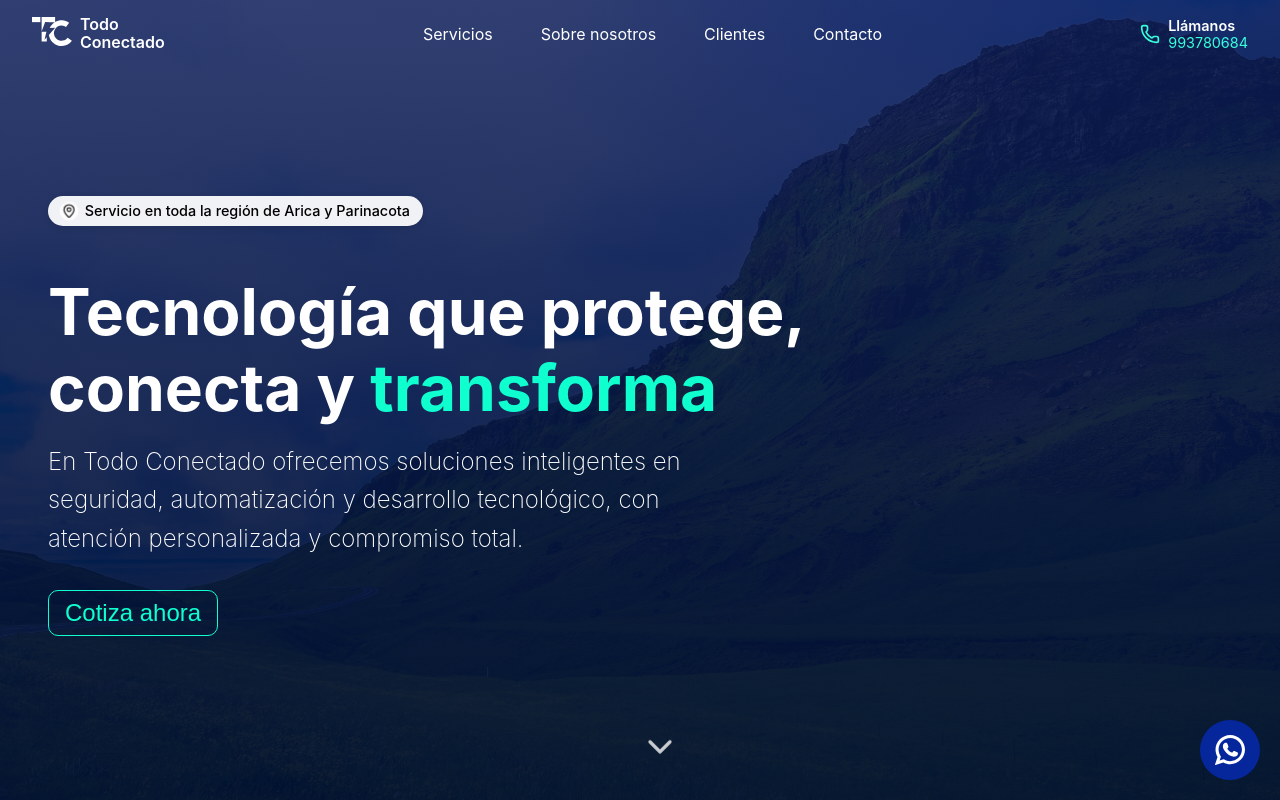
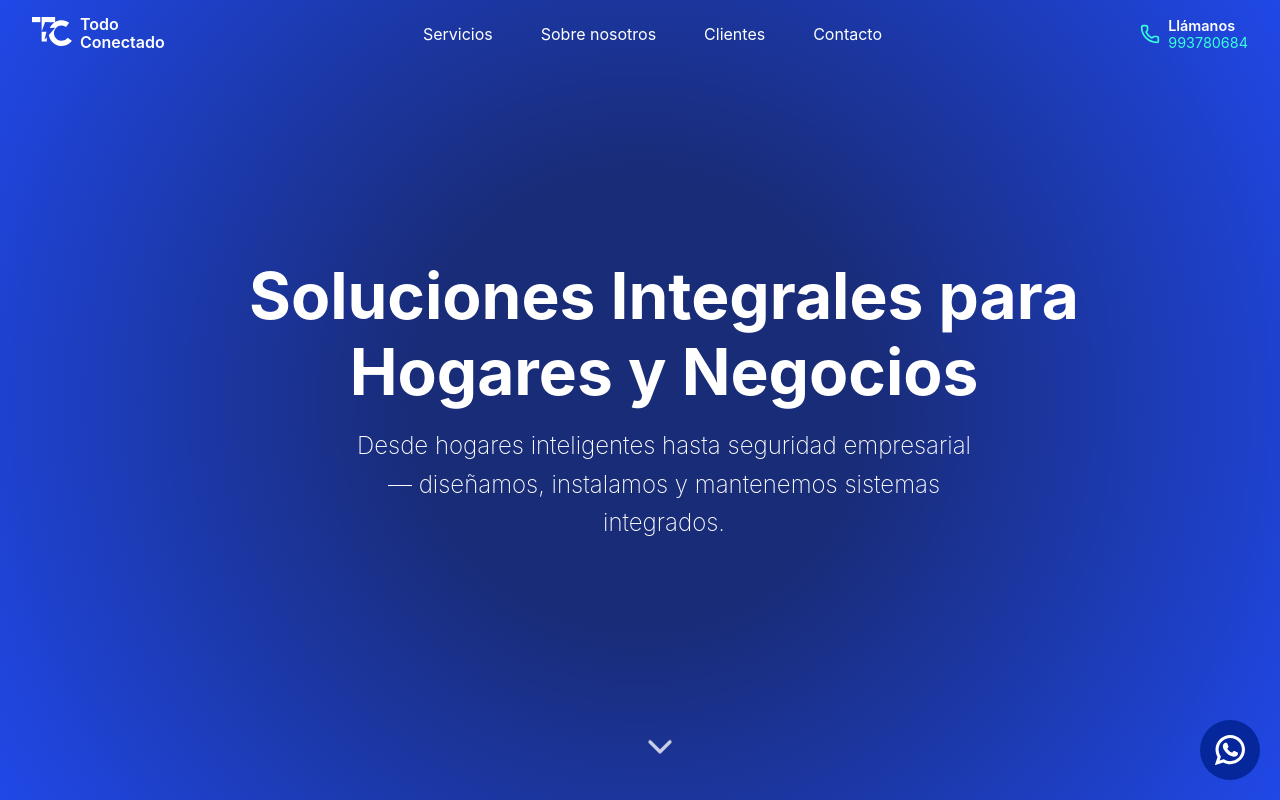
Before and after one commit to toancita/todoconectado-web, a Next.js app: page /services in a window 1280 px wide. Shown: the top 800 px of the page. Built offline with nearby package versions, Linux system fonts and the light colour scheme.

Commit message:
Style: enhance Hero component with customizable props in /services

```diff
--- a/app/components/hero/hero.jsx
+++ b/app/components/hero/hero.jsx
@@ -1,32 +1,57 @@
+
 import React from 'react';
-import styles from './hero.module.css'
-import '../../../app/globals.css'
+import styles from './hero.module.css';
+import '../../../app/globals.css';
 import { MapPin, ChevronDown } from 'lucide-react';
 import Image from 'next/image';
 
-export default function Hero() {
+export default function Hero({
+  title = (<>
+    Tecnología que protege, <br />
+    conecta y <span className="highlight">transforma</span>
+  </>),
+  description = "En Todo Conectado ofrecemos soluciones inteligentes en seguridad, automatización y desarrollo tecnológico, con atención personalizada y compromiso total.",
+  showCotizarBtn = true,
+  backgroundImage = "/backgroundImage.webp",
+  overlayClass = styles.overlay,
+  heroContainerClass = styles.heroContainer,
+  heroImageClass = styles.heroImage,
+  gradient = false,
+  showBackgroundImage = true,
+  showLocationContent = true,
+  customGradient,
+  showOverlay = true,
+  centerContent = false,
+
+}) {
+  const sectionStyle = customGradient
+    ? { background: customGradient }
+    : gradient
+      ? { background: 'linear-gradient(135deg, #1e3c72 0%, #2a5298 100%)' }
+      : {};
+
   return (
-    <section id="home" className={styles.heroContainer}>
-      <div className={styles.overlay} />
-      <Image src="/backgroundImage.webp" width={500} height={500} alt="Placeholder sorry" className={styles.heroImage}/>
-
-      <div className={styles.heroContent}>
-        <div className={styles.locationContent}>
-          <MapPin className={styles.mapPin} />
-          <span>Servicio en toda la región de Arica y Parinacota</span>
-        </div>
-        <h2 className={styles.titleText}>Tecnología que protege, <br/>
-        conecta y <span className="highlight">transforma</span>
-        </h2>
-        <p className={styles.heroDescription}>
-          En Todo Conectado ofrecemos soluciones inteligentes en seguridad,
-          automatización y desarrollo tecnológico, con atención personalizada y compromiso total.
-        </p>
-        <button className={styles.cotizarBtn}>Cotiza ahora</button>
+    <section id="home" className={heroContainerClass} style={sectionStyle}>
+      {showOverlay && <div className={overlayClass} />}
+      {showBackgroundImage && (
+        <Image src={backgroundImage} width={500} height={500} alt="Placeholder sorry" className={heroImageClass} />
+      )}
+  <div className={centerContent ? `${styles.heroContent} ${styles.centeredContent}` : styles.heroContent}>
+        {showLocationContent && (
+          <div className={styles.locationContent}>
+            <MapPin className={styles.mapPin} />
+            <span>Servicio en toda la región de Arica y Parinacota</span>
+          </div>
+        )}
+        <h2 className={styles.titleText}>{title}</h2>
+        <p className={styles.heroDescription}>{description}</p>
+        {showCotizarBtn && (
+          <button className={styles.cotizarBtn}>Cotiza ahora</button>
+        )}
       </div>
 
       <div className={styles.chevronDown}>
-         <ChevronDown className={styles.ChevronDown}/>
+        <ChevronDown className={styles.ChevronDown} />
       </div>
     </section>
   );
--- a/app/components/hero/hero.module.css
+++ b/app/components/hero/hero.module.css
@@ -1,3 +1,16 @@
+.centeredContent {
+  display: flex;
+  flex-direction: column;
+  align-items: center;
+  justify-content: center;
+  text-align: center;
+  padding-left: 0;
+  width: 100vw;
+  height: 100vh;
+  position: absolute;
+  left: 0;
+  top: 0;
+}
 .heroContainer {
   position: relative;
   width: 100%;
--- a/app/services/page.js
+++ b/app/services/page.js
@@ -11,7 +11,16 @@ export default function Services() {
   return (
     <div>
       <NavBar />
-      <Hero />
+      <Hero
+        title={<>Soluciones Integrales para <br />Hogares y Negocios</>}
+        description="Desde hogares inteligentes hasta seguridad empresarial — diseñamos, instalamos y mantenemos sistemas integrados."
+        showCotizarBtn={false}
+        showBackgroundImage={false}
+        showLocationContent={false}
+        customGradient="radial-gradient(circle at 50% 50%, #192C78 30%, #2048E8 100%)"
+        showOverlay={false}
+        centerContent={true}
+      />
       <LogoCarousel />
       <FeatureCard />
       <ServiceTabs />
```
Also changed, not shown: public/backgroundImage.webp.
